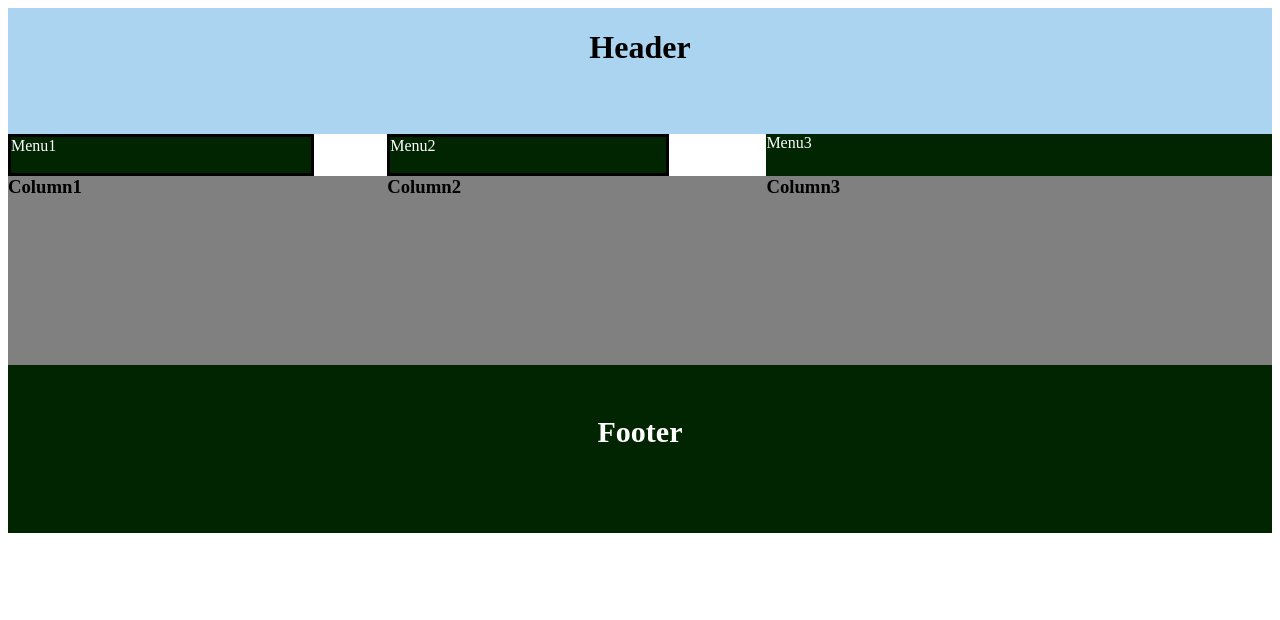
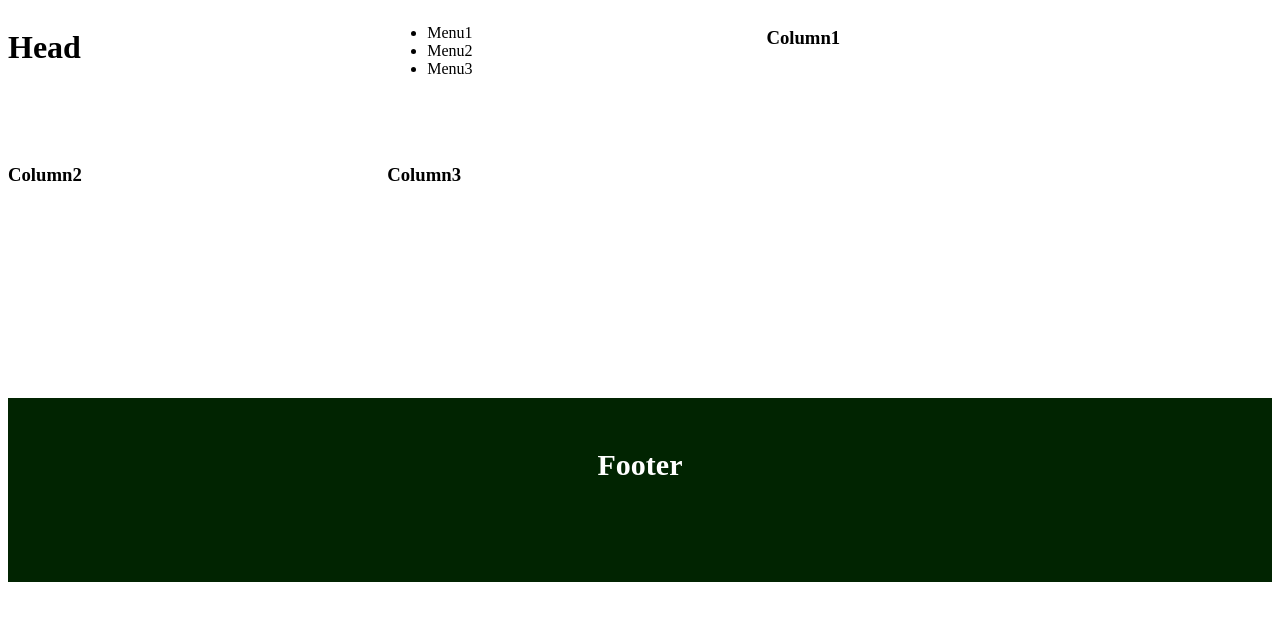
Before and after one commit to MuhammadGhozlan/MG_WAP_Assignments, a plain HTML site: page Assignment3/index.html in a window 1280 px wide. Drawn offline with Linux system fonts and the light colour scheme.

Commit message:
Update index.html

```diff
--- a/Assignment3/index.html
+++ b/Assignment3/index.html
@@ -5,42 +5,30 @@
     <meta charset="UTF-8">
     <meta http-equiv="X-UA-Compatible" content="IE=edge">
     <meta name="viewport" content="width=device-width, initial-scale=1.0">
+    <link rel="stylesheet" href="style.css">
     <title>Document</title>
-    <link rel="stylesheet" href="style.css">
-
 </head>
 
 <body>
-    <header>
-        <h1>Header</h1>
-    </header>
+    <h1>Head</h1>
 
+    <div class="container">
+        <ul>
+            <li>Menu1</li>
+            <li>Menu2</li>
+            <li>Menu3</li>
 
-    <div class="flexboxes"></div>
-        <div class="flexbox1">
-            <span>Menu1</span>
-        </div>
-        <div class="flexbox2">
-            <span>Menu2</span>
-        </div>
-        <div class="flexbox3">
-            <span>Menu3</span>
-        </div>
+        </ul>
+    </div>
 
-        <h3 id="C1">Column1</h3>
-        <h3 id="C2">Column2</h3>
-        <h3 id="C3">Column3</h3>
+        <h3 id="column1">Column1</h3>
+        <h3 id="column2">Column2</h3>
+        <h3 id="column3">Column3</h3>
 
 
 
 
-
-
-    <footer>
-        <span>Footer</span>
-    </footer>
-
-
+    <footer>Footer</footer>
 </body>
 
 </html>
```
